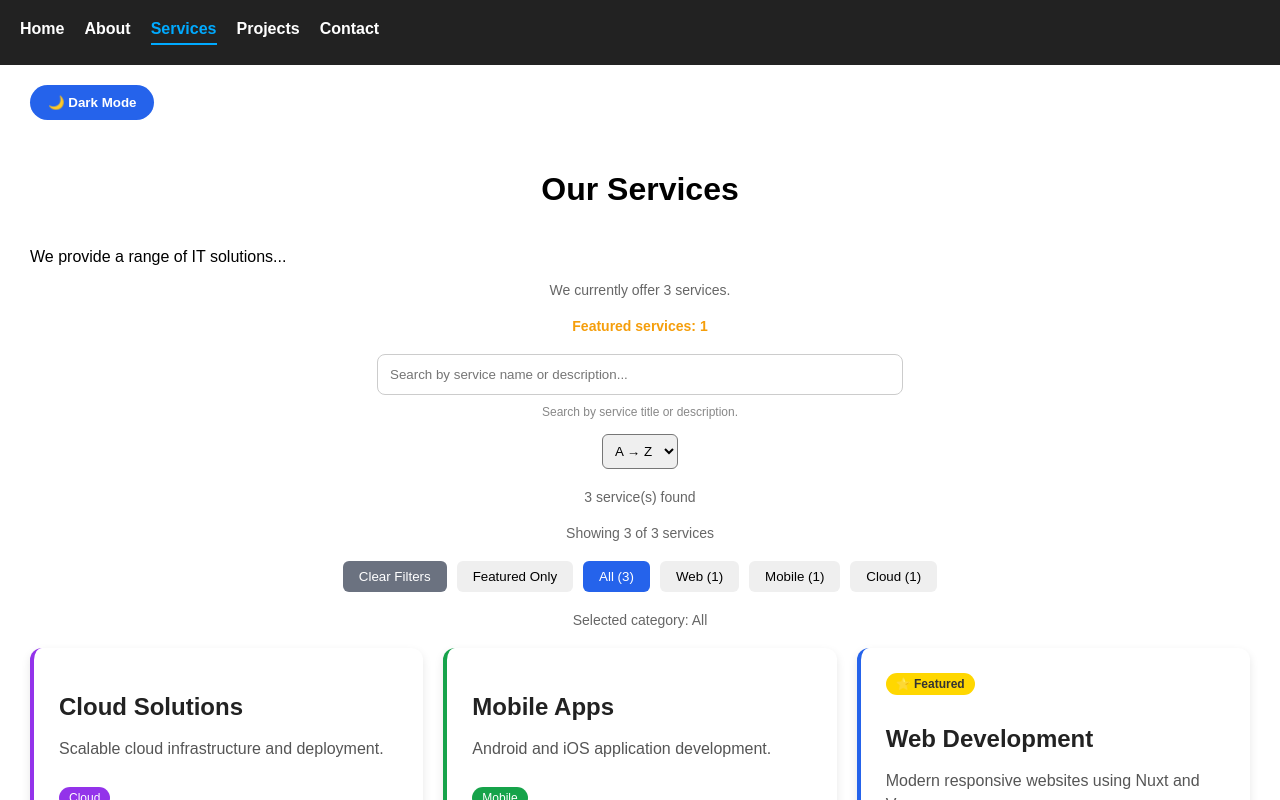
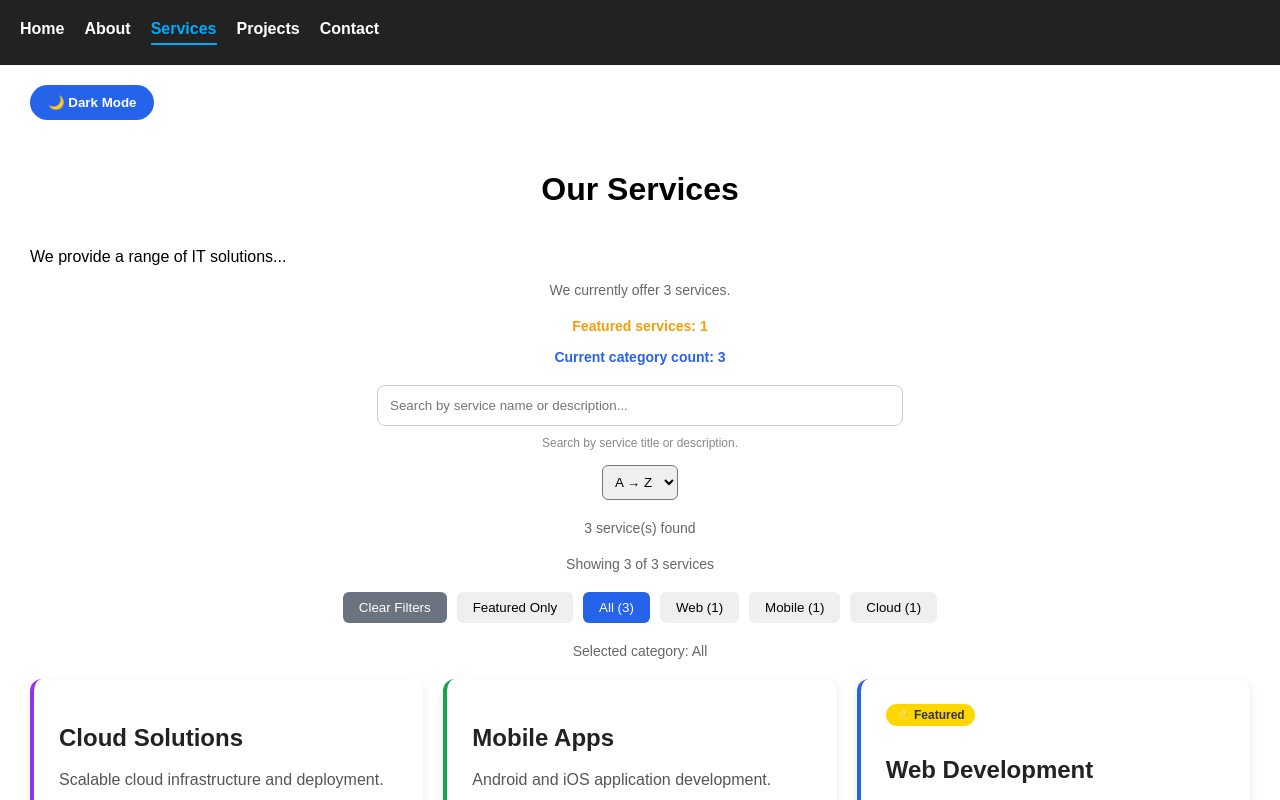
Before and after one commit to GaveshaD/it-company-website, a Nuxt app: page /services in a window 1280 px wide. Shown: the top 800 px of the page. Built offline with nearby package versions, Linux system fonts and the light colour scheme.

Commit message:
Add current category count display

```diff
--- a/app/pages/services.vue
+++ b/app/pages/services.vue
@@ -11,7 +11,9 @@
       Featured services: {{ featuredCount }}
     </p>
 
-
+    <p class="category-count">
+      Current category count: {{ filteredServices.length }}
+    </p>
 
     <input
       v-model="searchText"
@@ -308,4 +310,11 @@ const featuredCount = computed(() =>
   margin-bottom: 15px;
   font-weight: 600;
 }
+.category-count {
+  text-align: center;
+  color: #2563eb;
+  font-size: 14px;
+  margin-bottom: 15px;
+  font-weight: 600;
+}
 </style>
```
